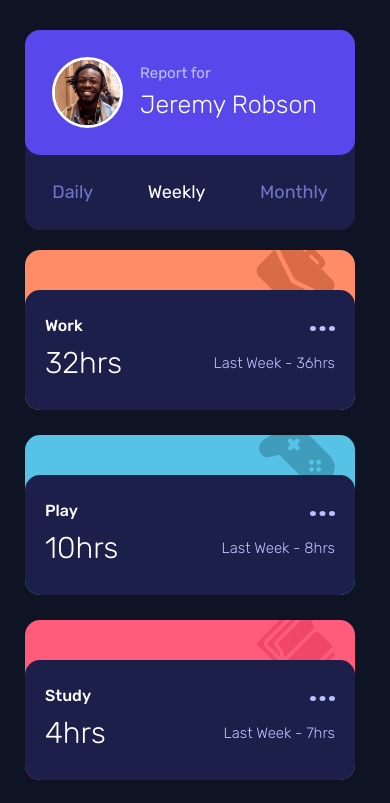
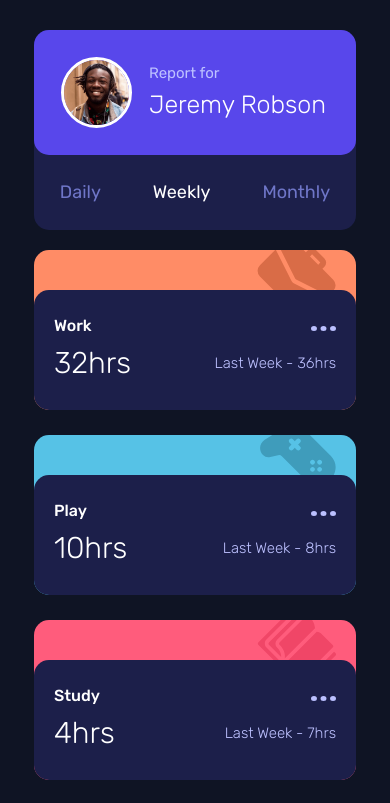
Before and after one commit to dzevad-cyber/frontendmentor-tracker-dashboard, a Next.js app: page / in a window 390 px wide. Shown: the top 803 px of the page. Built offline with nearby package versions, Linux system fonts and the light colour scheme.

Commit message:
centered timeTrackerDashboard in mobile view

```diff
--- a/styles/pages/_home.scss
+++ b/styles/pages/_home.scss
@@ -8,4 +8,5 @@
 
   display: grid;
   align-content: center;
+  justify-content: center;
 }
```
Also changed, not shown: components/nav/Nav.tsx (+0 -11 lines).
